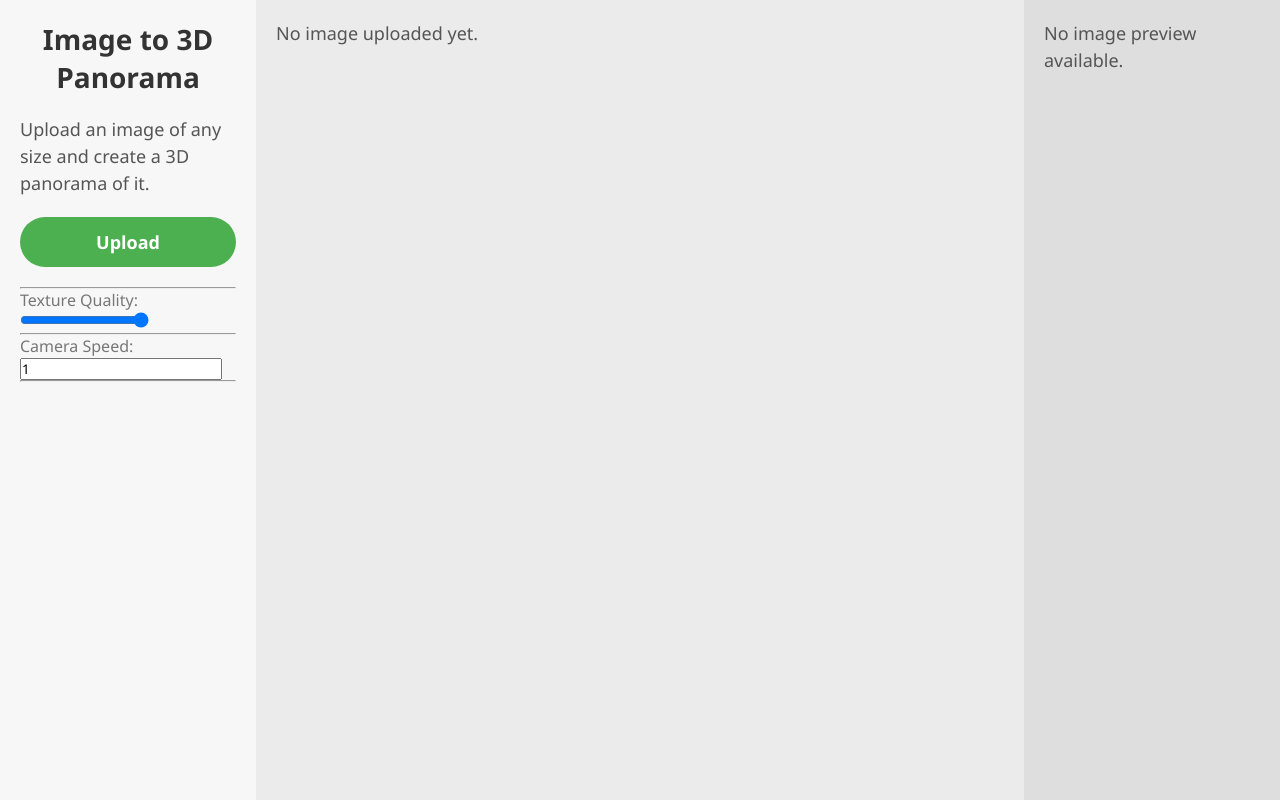
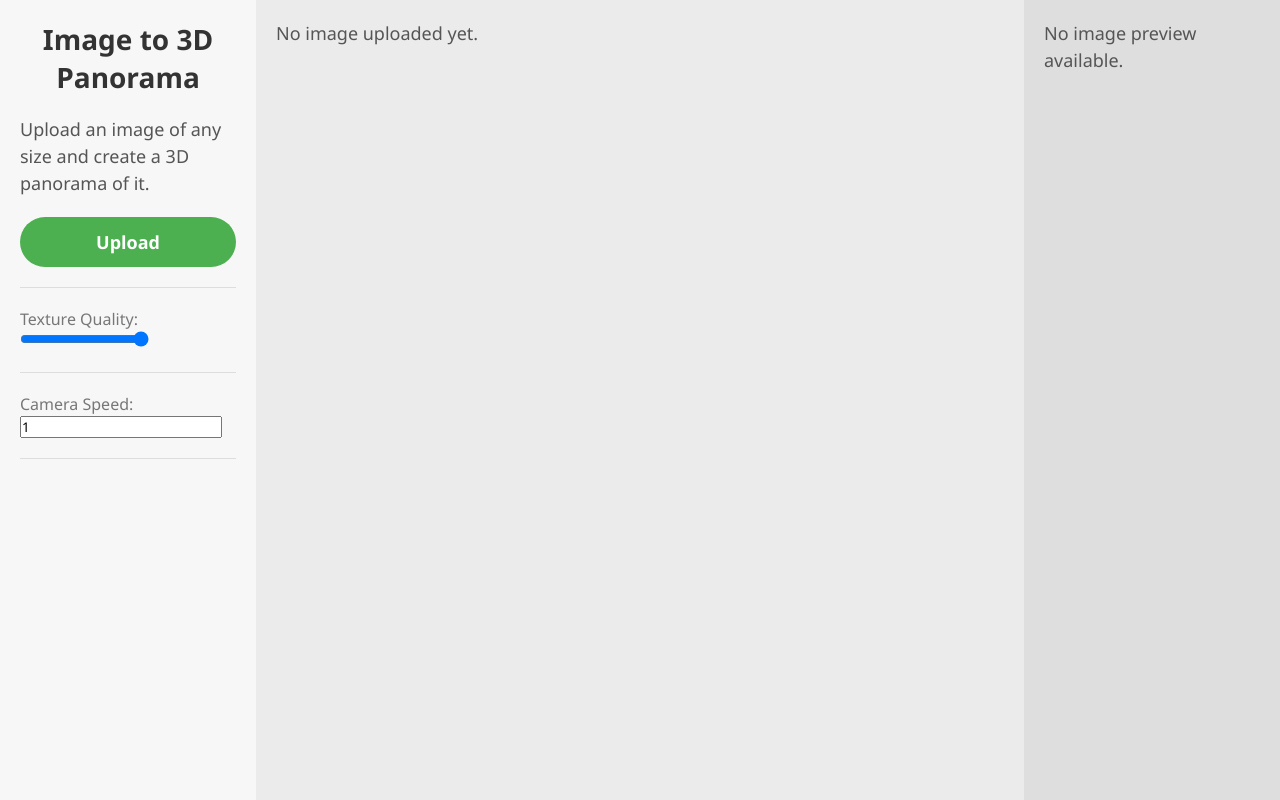
Before and after one commit to LyubomirT/lookaround, a Flask app: page / in a window 1280 px wide. Run offline with Flask 3, Linux system fonts and the light colour scheme.

Commit message:
Add styling for horizontal rule

```diff
--- a/templates/index.html
+++ b/templates/index.html
@@ -100,6 +100,13 @@
         }
         #fullscreen {
             display: none;
+        }
+
+        hr {
+            margin-top: 20px;
+            margin-bottom: 20px;
+            border: 0;
+            border-top: 1px solid #dddddd;
         }
 
     </style>
```
